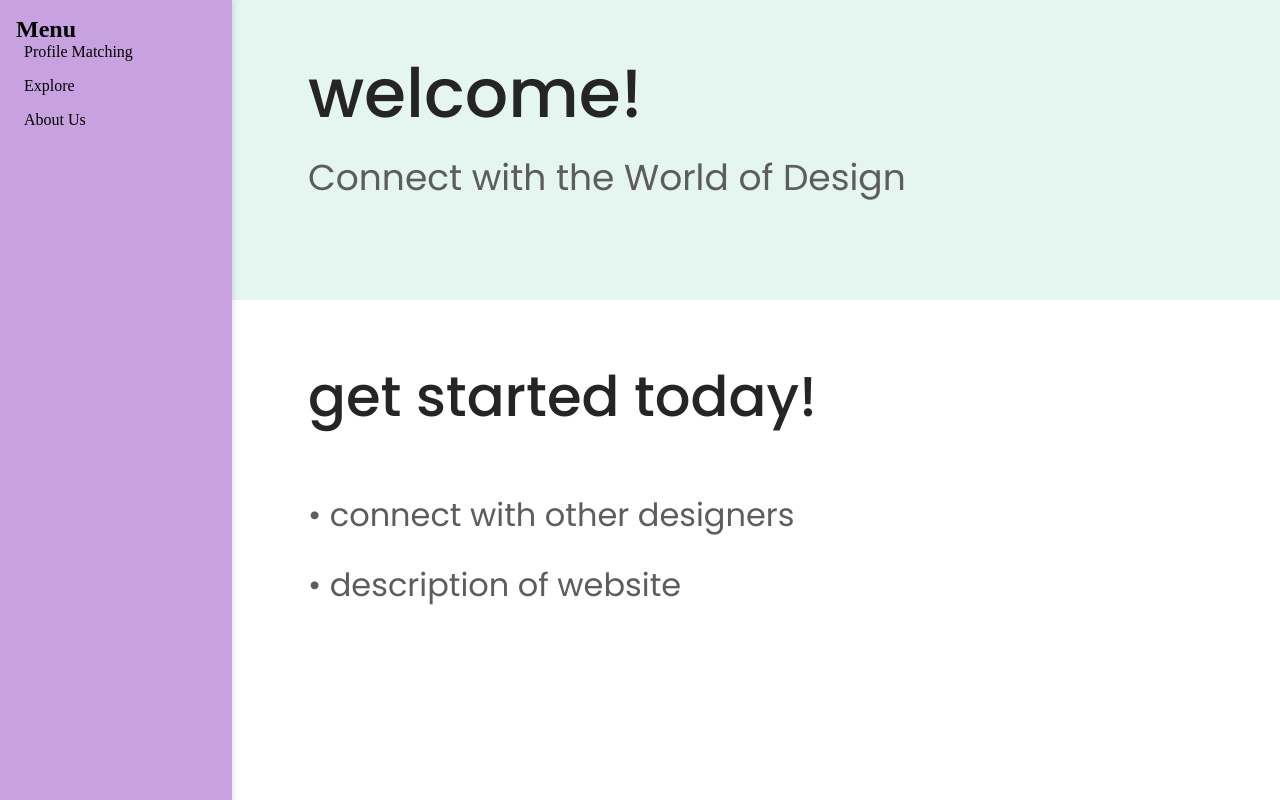
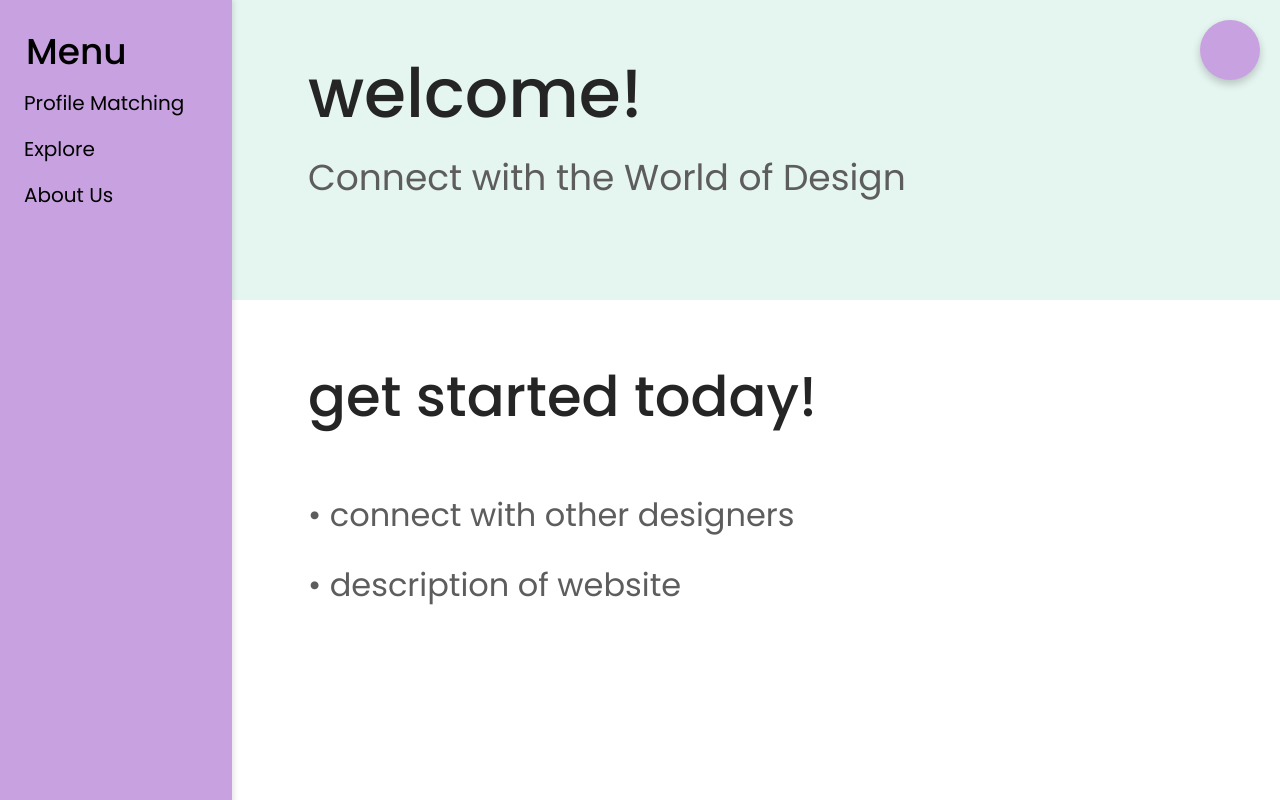
Before and after one commit to anneke030/Creative-Tools, a React (Create React App) app in the folder frontend/ui-ux/: page /home in a window 1280 px wide. Built offline with nearby package versions, Linux system fonts and the light colour scheme.

Commit message:
proflie link

```diff
--- a/frontend/ui-ux/src/HomePage.js
+++ b/frontend/ui-ux/src/HomePage.js
@@ -1,4 +1,5 @@
 import React from 'react';
+import { Link } from 'react-router-dom';
 import './index.css';
 import Navbar from './Navbar.js';
 
@@ -13,6 +14,10 @@ function HomePage() {
       <p className="text">get started today!</p>
       <p className="bullets">• connect with other designers</p>
       <p className="bullets">• description of website</p>
+       {/* Circle Button */}
+       <Link to="/Profile.js">
+        <div className="circle"></div>
+      </Link>
     </div>
   );
 }
--- a/frontend/ui-ux/src/Navbar.css
+++ b/frontend/ui-ux/src/Navbar.css
@@ -1,5 +1,6 @@
 
 .navbar {
+  font-family: 'Poppins';
   display: flex;
   flex-direction: column;
   background-color: #C8A1E0;
@@ -13,13 +14,13 @@
   box-shadow: 2px 0 5px rgba(0,0,0,0.1);
 }
 
-
 .navbar-left .logo {
-  font-size: 1.5rem;
-  font-weight: bold;
+  font-size: 36px;
+  font-weight: 500;
   color: black;
   text-decoration: none;
-  margin-bottom: 1rem;
+  padding: 10px;
+  line-height: 72px;
   background-color: #C8A1E0;
 }
 .navbar-left {
@@ -27,6 +28,7 @@
 }
 
 .navbar-center .nav-links {
+  font-size: 20px;
   list-style-type: none;
   display: flex;
   flex-direction: column;
@@ -58,7 +60,6 @@
   background-color:transparent;
 }
 
-
 .navbar-right .cart-icon,
 .navbar-right .user-icon {
   color: black;
--- a/frontend/ui-ux/src/index.css
+++ b/frontend/ui-ux/src/index.css
@@ -70,3 +70,18 @@
   margin-top: -10px;
   line-height: 48px;
 }
+
+.circle {
+  position: fixed;
+  top: 20px;  /* Distance from the top */
+  right: 20px; /* Distance from the right */
+  width: 60px; /* Width of the circle */
+  height: 60px; /* Height of the circle */
+  background-color: #C8A1E0;
+  border-radius: 50%; /* Make it round */
+  display: flex;
+  align-items: center;
+  justify-content: center;
+  cursor: pointer;
+  box-shadow: 0 4px 8px rgba(0, 0, 0, 0.2); /* Add a shadow */
+}
```
Also changed, not shown: frontend/ui-ux/src/App.js (+1 -19 lines), frontend/ui-ux/src/Navbar.js (+0 -10 lines).
